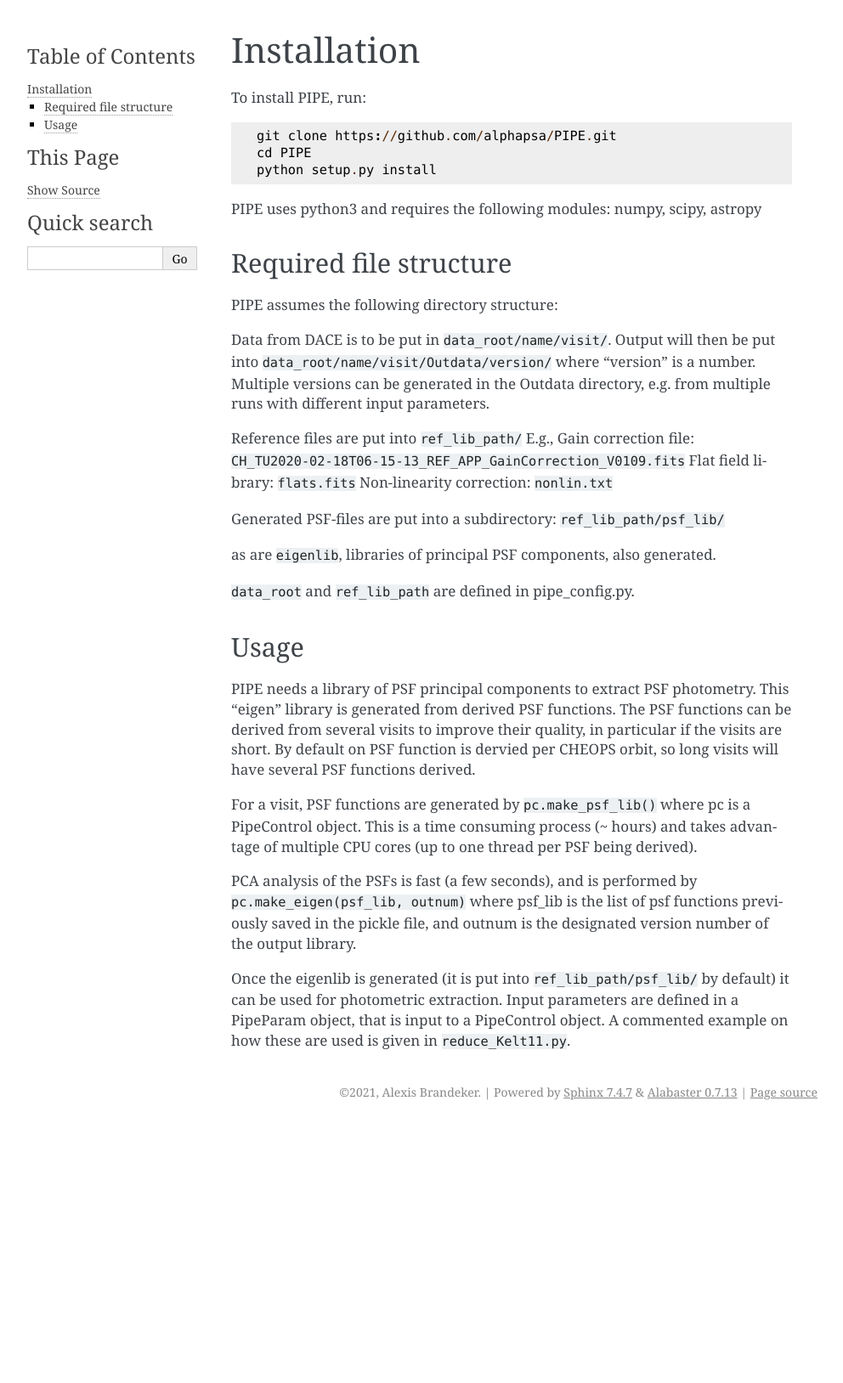
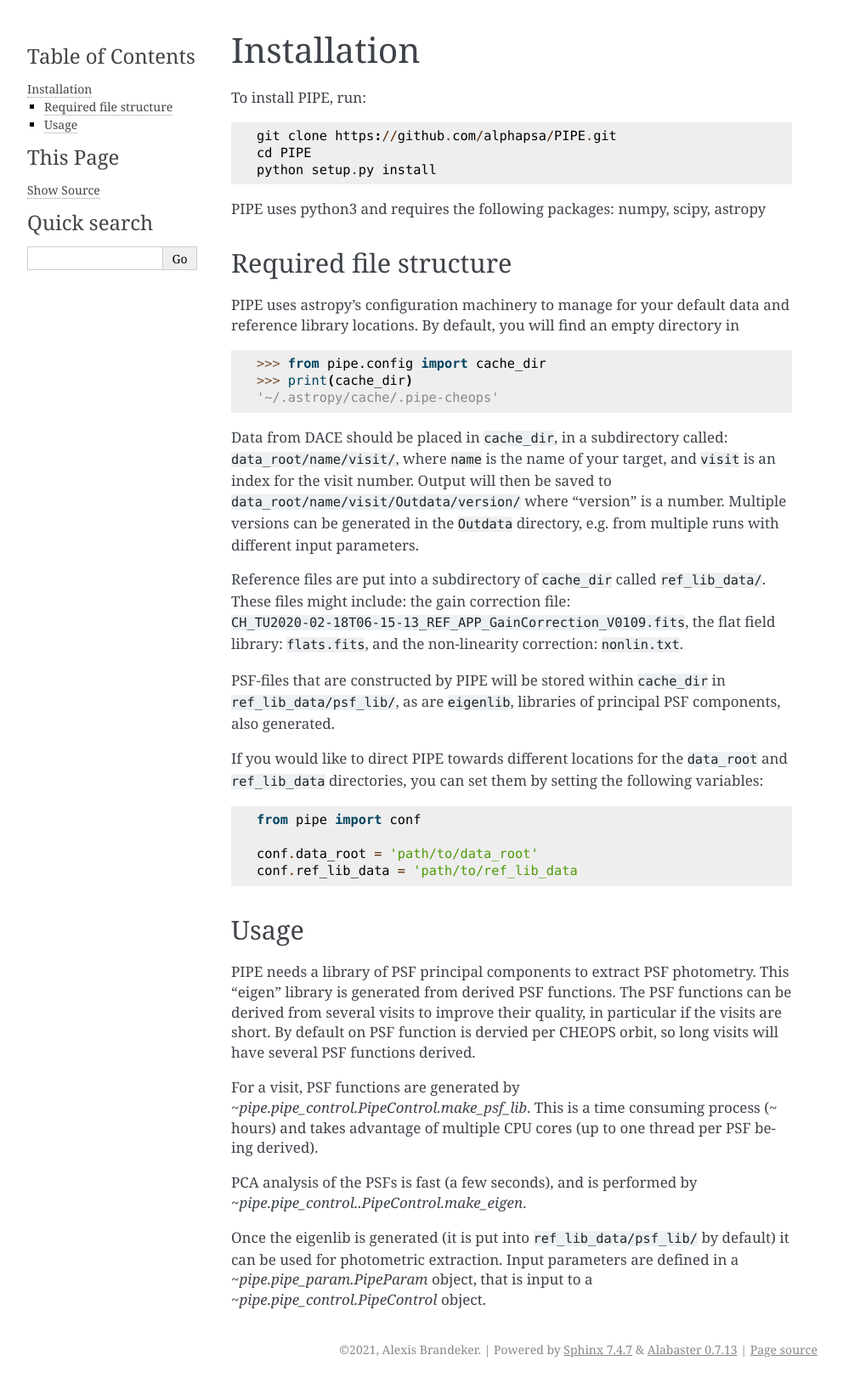
Before and after one commit to alphapsa/PIPE, a Sphinx documentation site: the page built from docs/pipe/installation.rst, in a window 1280 px wide. Shown: the whole page at 85% size, without its empty margins (148-1140 px from the left). Built offline with Sphinx 7.4.7, drawn with Linux system fonts in a browser that asks for light colours; the version number could not be read and is left out; before the commit the page ends 1325 px from its top, so only the background shows below that.

Commit message:
Adding docs for new config module, internal links to documentation, sphinx-astropy integration, consistency with ref_lib_data (rather than _path)

```diff
--- a/docs/conf.py
+++ b/docs/conf.py
@@ -6,6 +6,16 @@
 # full list see the documentation:
 # http://www.sphinx-doc.org/en/master/config
 
+import os
+import sys
+import datetime
+from importlib import import_module
+
+try:
+    from sphinx_astropy.conf.v1 import *  # noqa
+except ImportError:
+    print('ERROR: the documentation requires the sphinx-astropy package to be installed')
+    sys.exit(1)
 
 # -- Project information -----------------------------------------------------
 
@@ -66,3 +76,30 @@ html_theme = 'alabaster'
 # relative to this directory. They are copied after the builtin static files,
 # so a file named "default.css" will overwrite the builtin "default.css".
 # html_static_path = ['_static']
+
+# Get configuration information from setup.cfg
+from configparser import ConfigParser
+conf = ConfigParser()
+
+conf.read([os.path.join(os.path.dirname(__file__), '..', 'setup.cfg')])
+setup_cfg = dict(conf.items('metadata'))
+
+# -- Project information ------------------------------------------------------
+
+# This does not *have* to match the package name, but typically does
+project = "pipe"
+author = setup_cfg['author']
+copyright = '{0}, {1}'.format(
+    datetime.datetime.now().year, setup_cfg['author'])
+
+# The version info for the project you're documenting, acts as replacement for
+# |version| and |release|, also used in various other places throughout the
+# built documents.
+
+import_module(project)
+package = sys.modules[setup_cfg['name']]
+
+# The short X.Y version.
+version = package.__version__.split('-', 1)[0]
+# The full version, including alpha/beta/rc tags.
+release = package.__version__
--- a/docs/pipe/installation.rst
+++ b/docs/pipe/installation.rst
@@ -7,28 +7,46 @@ To install PIPE, run::
     cd PIPE
     python setup.py install
 
-PIPE uses python3 and requires the following modules: numpy, scipy, astropy
+PIPE uses python3 and requires the following packages: numpy, scipy, astropy
 
 Required file structure
 +++++++++++++++++++++++
 
-PIPE assumes the following directory structure:
+PIPE uses astropy's configuration machinery to manage for your default data and
+reference library locations. By default, you will find an empty directory in
 
-Data from DACE is to be put in ``data_root/name/visit/``.
-Output will then be put into ``data_root/name/visit/Outdata/version/``
-where "version" is a number. Multiple versions can be generated in the Outdata
-directory, e.g. from multiple runs with different input parameters.
+.. code-block:: python
 
-Reference files are put into ``ref_lib_path/``
-E.g., Gain correction file: ``CH_TU2020-02-18T06-15-13_REF_APP_GainCorrection_V0109.fits``
-Flat field library: ``flats.fits``
-Non-linearity correction: ``nonlin.txt``
+    >>> from pipe.config import cache_dir
+    >>> print(cache_dir)  # doctest: +SKIP
+    '~/.astropy/cache/.pipe-cheops'
 
-Generated PSF-files are put into a subdirectory: ``ref_lib_path/psf_lib/``
+Data from DACE should be placed in ``cache_dir``, in a subdirectory called:
+``data_root/name/visit/``, where ``name`` is the name of your target, and ``visit``
+is an index for the visit number. Output will then be saved to
+``data_root/name/visit/Outdata/version/`` where "version" is a number. Multiple
+versions can be generated in the ``Outdata`` directory, e.g. from multiple runs
+with different input parameters.
 
-as are ``eigenlib``, libraries of principal PSF components, also generated.
+Reference files are put into a subdirectory of ``cache_dir`` called
+``ref_lib_data/``. These files might include: the gain correction file:
+``CH_TU2020-02-18T06-15-13_REF_APP_GainCorrection_V0109.fits``, the flat field
+library: ``flats.fits``, and the non-linearity correction: ``nonlin.txt``.
 
-``data_root`` and ``ref_lib_path`` are defined in pipe_config.py.
+PSF-files that are constructed by PIPE will be stored within ``cache_dir`` in
+``ref_lib_data/psf_lib/``, as are ``eigenlib``, libraries of principal PSF
+components, also generated.
+
+If you would like to direct PIPE towards different locations for the
+``data_root`` and ``ref_lib_data`` directories, you can set them by setting
+the following variables:
+
+.. code-block:: python
+
+    from pipe import conf
+
+    conf.data_root = 'path/to/data_root'
+    conf.ref_lib_data = 'path/to/ref_lib_data
 
 Usage
 +++++
@@ -39,16 +57,14 @@ can be derived from several visits to improve their quality, in particular if
 the visits are short. By default on PSF function is dervied per CHEOPS orbit,
 so long visits will have several PSF functions derived.
 
-For a visit, PSF functions are generated by ``pc.make_psf_lib()`` where pc is a
-PipeControl object. This is a time consuming process (~ hours) and takes
+For a visit, PSF functions are generated by `~pipe.pipe_control.PipeControl.make_psf_lib`.
+This is a time consuming process (~ hours) and takes
 advantage of multiple CPU cores (up to one thread per PSF being derived).
 
 PCA analysis of the PSFs is fast (a few seconds), and is performed by
-``pc.make_eigen(psf_lib, outnum)`` where psf_lib is the list of psf functions
-previously saved in the pickle file, and outnum is the designated version
-number of the output library.
+`~pipe.pipe_control..PipeControl.make_eigen`.
 
-Once the eigenlib is generated (it is put into ``ref_lib_path/psf_lib/`` by default)
-it can be used for photometric extraction. Input parameters are defined in a
-PipeParam object, that is input to a PipeControl object. A commented example on
-how these are used is given in ``reduce_Kelt11.py``.
+Once the eigenlib is generated (it is put into ``ref_lib_data/psf_lib/`` by
+default) it can be used for photometric extraction. Input parameters are defined
+in a `~pipe.pipe_param.PipeParam` object, that is input to a
+`~pipe.pipe_control.PipeControl` object.
--- a/pipe/__init__.py
+++ b/pipe/__init__.py
@@ -27,3 +27,5 @@ from .reduce import (
     pix_mat, make_maskcube, rough_contrast, check_low, check_val, check_pos,
     check_motion, check_mask
 )
+from .pipe_control import PipeControl
+from .pipe_param import PipeParam
--- a/reduce_Kelt11.py
+++ b/reduce_Kelt11.py
@@ -27,13 +27,12 @@ used, so no need to derive new PSF models for every visit.
 
 # The pipe_param holds input parameters
 # pipe_control contains the high-level function that controls PIPE
-from pipe import pipe_param
-from pipe.pipe_control import PipeControl
+from pipe import PipeParam, PipeControl
 
 # Initialise parameter object, see pipe_param.py for default parameters.
 # Here we have put the data from DACE in the "DATADIR/Kelt-11/101/"-
 # directory.
-pps = pipe_param.PipeParam('Kelt-11', '101')
+pps = PipeParam('Kelt-11', '101')
 
 # Set sub-array range to extract a light curve for only a fraction of the
 # full observation. Mostly used for testing with shorter execution time.
--- a/setup.cfg
+++ b/setup.cfg
@@ -28,6 +28,7 @@ test =
 docs =
     sphinx
     sphinx-automodapi
+    sphinx-astropy
 
 [options.package_data]
 pipe = data/*
```
Also changed, not shown: docs/pipe/gettingstarted.rst (+3 -4 lines), 1 other file.
